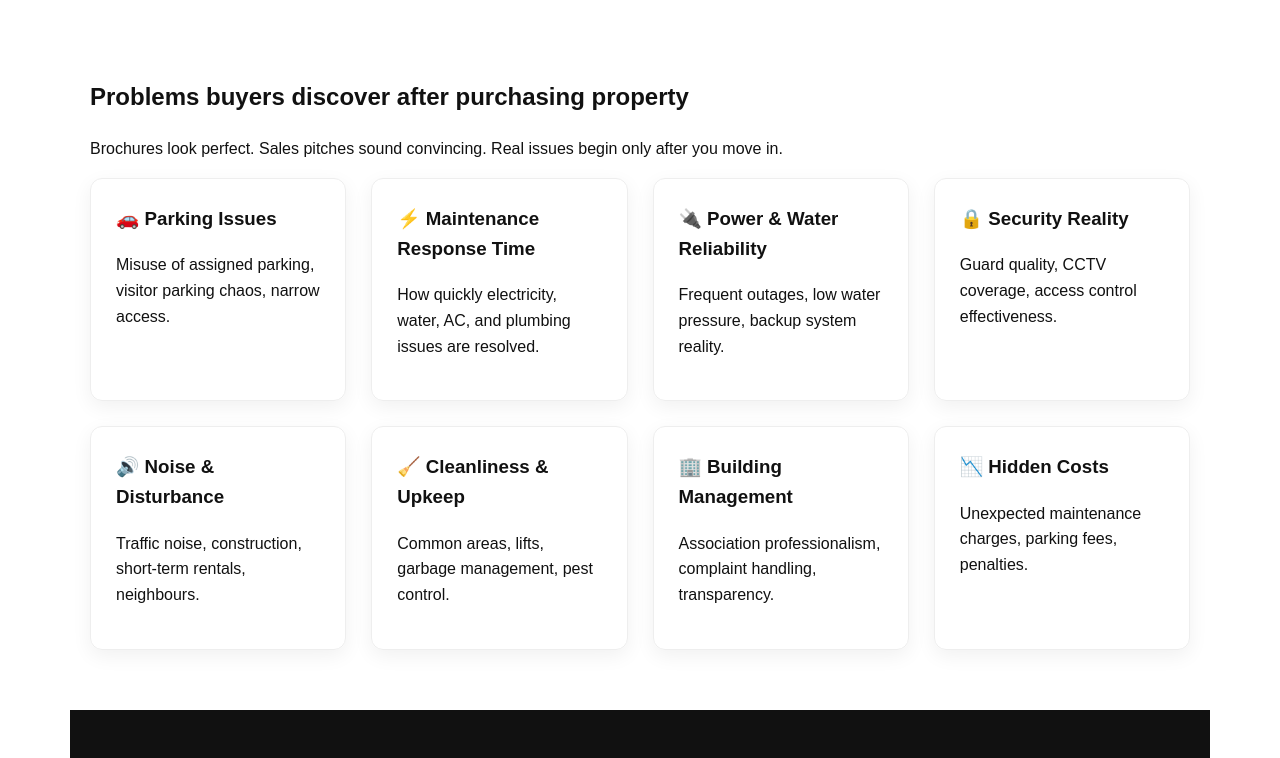
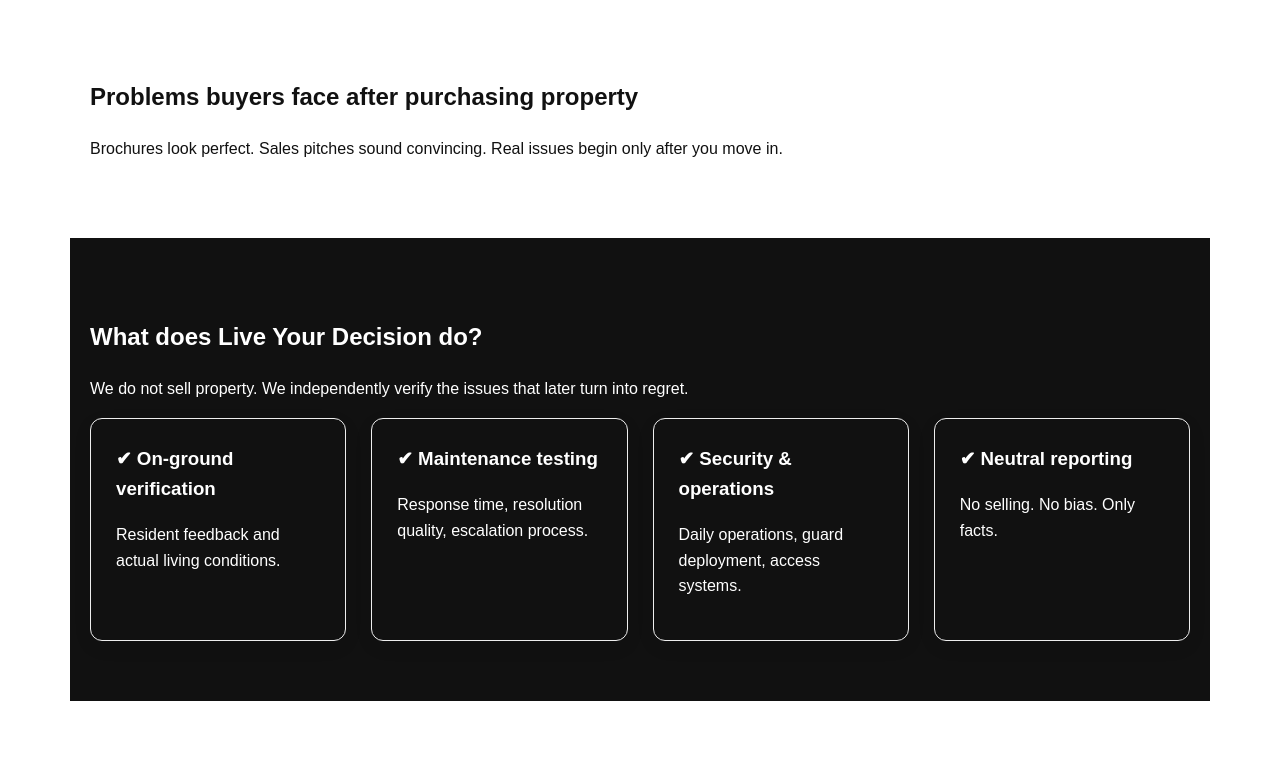
Before and after one commit to shabi28hasan/live-your-decision, a plain HTML site: page index.html in a window 1280 px wide. Shown: the part 842-1600 px from the top of the page. Drawn offline with Linux system fonts and the light colour scheme.

Commit message:
Update index.html

```diff
--- a/index.html
+++ b/index.html
@@ -31,17 +31,9 @@
 
 <!-- PROBLEM -->
 <section>
-  <h2>Problems buyers discover after purchasing property</h2>
+  <h2>Problems buyers face after purchasing property</h2>
   <p>Brochures look perfect. Sales pitches sound convincing. Real issues begin only after you move in.</p>
   <div class="points">
-    <div class="box"><h3>🚗 Parking Issues</h3><p>Misuse of assigned parking, visitor parking chaos, narrow access.</p></div>
-    <div class="box"><h3>⚡ Maintenance Response Time</h3><p>How quickly electricity, water, AC, and plumbing issues are resolved.</p></div>
-    <div class="box"><h3>🔌 Power & Water Reliability</h3><p>Frequent outages, low water pressure, backup system reality.</p></div>
-    <div class="box"><h3>🔒 Security Reality</h3><p>Guard quality, CCTV coverage, access control effectiveness.</p></div>
-    <div class="box"><h3>🔊 Noise & Disturbance</h3><p>Traffic noise, construction, short-term rentals, neighbours.</p></div>
-    <div class="box"><h3>🧹 Cleanliness & Upkeep</h3><p>Common areas, lifts, garbage management, pest control.</p></div>
-    <div class="box"><h3>🏢 Building Management</h3><p>Association professionalism, complaint handling, transparency.</p></div>
-    <div class="box"><h3>📉 Hidden Costs</h3><p>Unexpected maintenance charges, parking fees, penalties.</p></div>
   </div>
 </section>
 
@@ -77,6 +69,14 @@
   <p>Tell us what worries you about a property. We will verify it independently.</p>
   <p><strong>👇 Insert your Google Form embed here</strong></p>
 </section>
+    <div class="box"><h3>🚗 Parking Issues</h3><p>Misuse of assigned parking, visitor parking chaos, narrow access.</p></div>
+    <div class="box"><h3>⚡ Maintenance Response Time</h3><p>How quickly electricity, water, AC, and plumbing issues are resolved.</p></div>
+    <div class="box"><h3>🔌 Power & Water Reliability</h3><p>Frequent outages, low water pressure, backup system reality.</p></div>
+    <div class="box"><h3>🔒 Security Reality</h3><p>Guard quality, CCTV coverage, access control effectiveness.</p></div>
+    <div class="box"><h3>🔊 Noise & Disturbance</h3><p>Traffic noise, construction, short-term rentals, neighbours.</p></div>
+    <div class="box"><h3>🧹 Cleanliness & Upkeep</h3><p>Common areas, lifts, garbage management, pest control.</p></div>
+    <div class="box"><h3>🏢 Building Management</h3><p>Association professionalism, complaint handling, transparency.</p></div>
+    <div class="box"><h3>📉 Hidden Costs</h3><p>Unexpected maintenance charges, parking fees, penalties.</p></div>
 
 <footer>
   <p>Live Your Decision © 2026 | Independent | Buyer-first | No selling</p>
```
